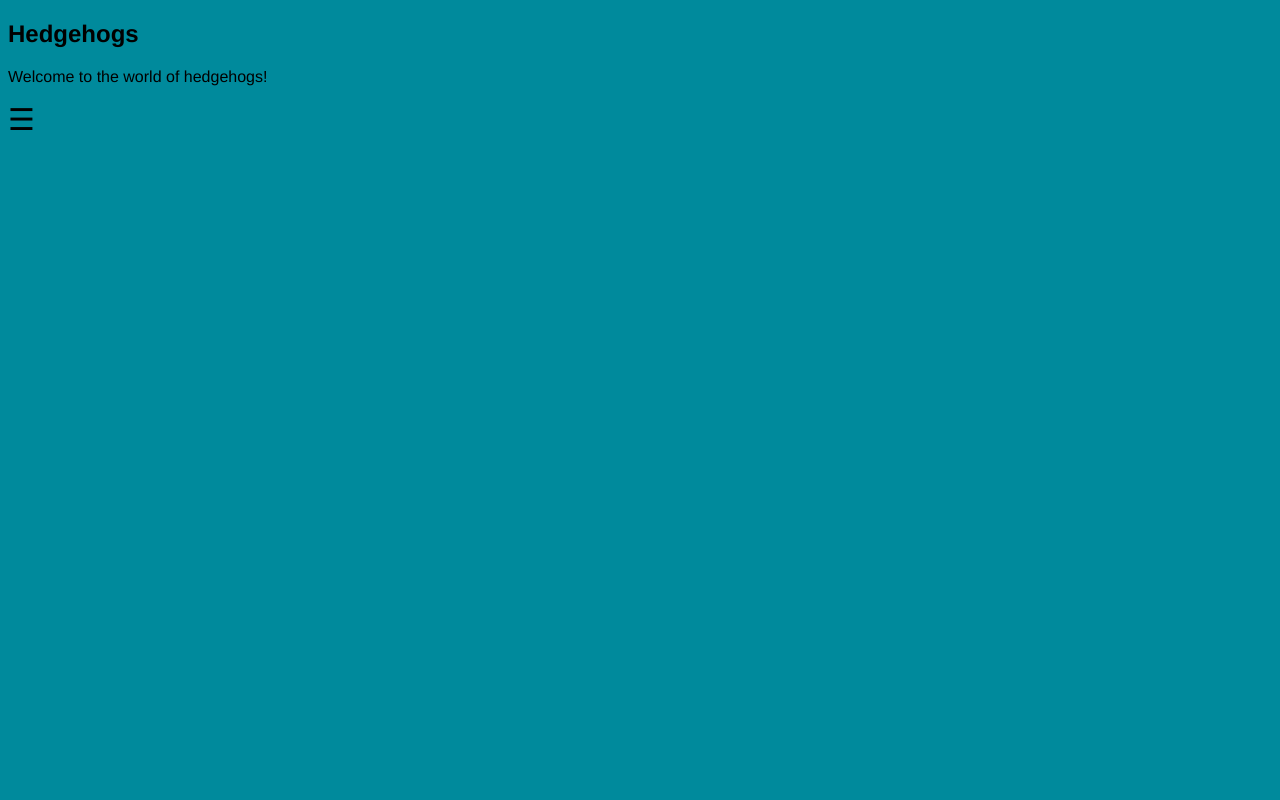
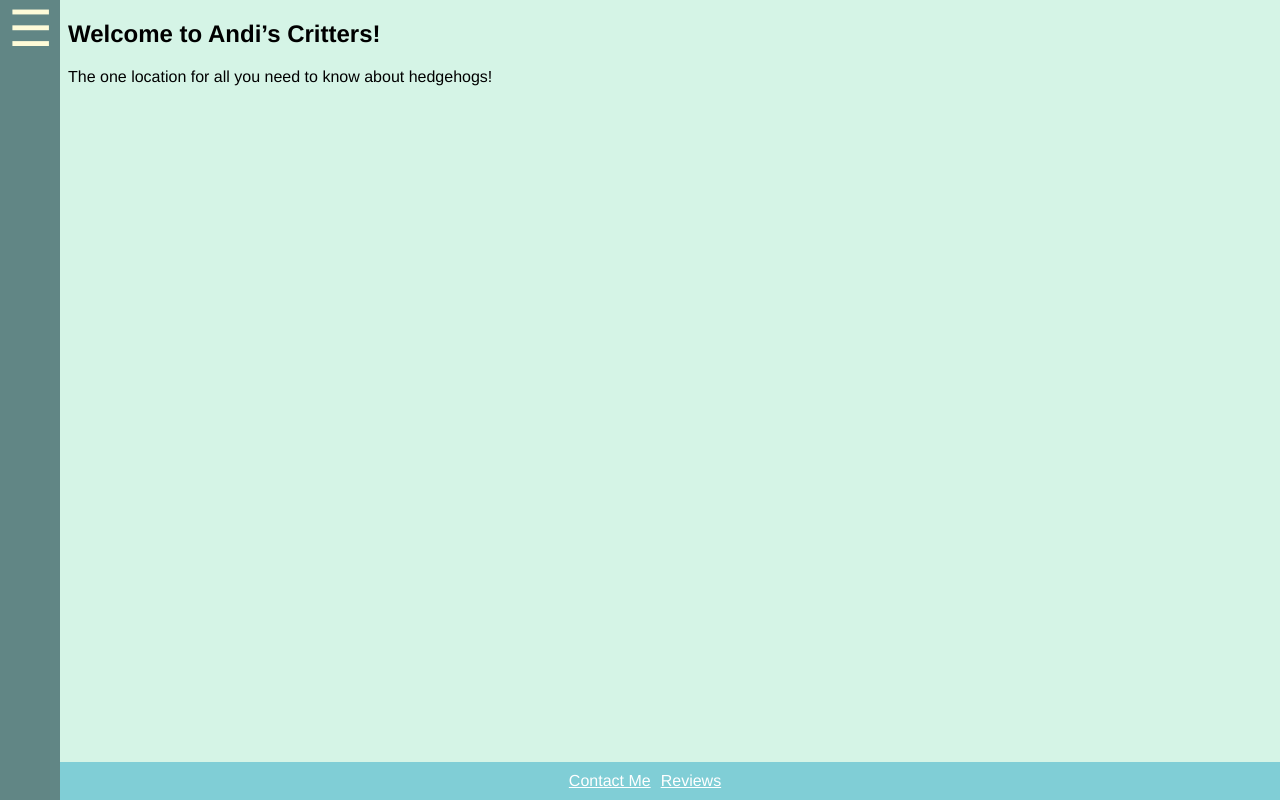
Before and after one commit to brandon-s-w/CS268Project1, a plain HTML site: page index.html in a window 1280 px wide. Drawn offline with Linux system fonts and the light colour scheme.

Commit message:
updated index.html with desired nav bar updates along with ability to use index.html as a template for future page development

```diff
--- a/index.html
+++ b/index.html
@@ -2,11 +2,16 @@
 <html>
    <head>
       <meta name="viewport" content="width=device-width, initial-scale=1">
+      <title>Andi’s Critters</title>
       <!-- CSS (move to separate file later) -->
       <style>
          body {
-         font-family: "Helvetica";
-         background-color: #008a9c;
+            font-family: "Helvetica";
+            background-color: #d5f4e6;
+         }
+
+         .main-content {
+            transition: 0.5s;
          }
 
          .navBar {
@@ -16,24 +21,22 @@
          z-index: 1;
          top: 0;
          left: 0;
-         background-color: rgb(0, 0, 0);
+         background-color: #618685;
          overflow-x: hidden;
          transition: 0.5s;
-         padding-top: 60px;
          }
 
          .navBar-bottom {
          position: absolute;
-         bottom: 10%;
+         bottom: 50px;
          left: 0;
-         font-size: 12px;
          }
 
          .navBar a {
          padding: 8px 8px 8px 32px;
          text-decoration: none;
          font-size: 25px;
-         color: #00e1ff;
+         color: #fefbd8;
          display: block;
          transition: 0.3s;
          }
@@ -42,7 +45,7 @@
          color: #0093a7;
          }
 
-         .navBar .closeNavBarBtn {
+         .navBarButton {
          position: absolute;
          top: 0;
          right: 25px;
@@ -51,44 +54,82 @@
          }
 
          @media screen and (max-height: 450px) {
-         .navBar {padding-top: 15px;}
-         .navBar a {font-size: 18px;}
+            .navBar {padding-top: 15px;}
+            .navBar a {font-size: 18px;}
+         }
+
+         footer {
+            display: flex;
+            justify-content: center;
+            padding: 5px;
+            background-color: #80ced6;
+            position: fixed;
+            left: 0;
+            bottom: 0;
+            width: 100%;
+            transition: 0.5s;
+         }
+
+         footer a {
+            display: flex;
+            justify-content: center;
+            padding: 5px;
+            color: #fff;
          }
       </style>
    </head>
    <body>
       <!-- Nav Bar -->
-      <div id="mainNavBar" class="navBar">
+      <div id="mainNavBar" class="navBar" style="width: 60px;">
          <!-- Close Button -->
-         <a style="font-size:30px;cursor:pointer" class="closeNavBarBtn" onclick="closeNavBar()">&times;</a>
-         <!-- Nav Links/Pages -->
-         <a href="#">Page1</a>
-         <a href="#">Page2</a>
-         <a href="#">Page3</a>
-         <a href="#">Page4</a>
-         <a href="#">Page5</a>
-         <a href="#">Page6</a>
-         <a href="#">Page7</a>
-         <a href="#">Page8</a>
-         <a href="#">Page9</a>
-         <a href="#">Page10</a>
-         <!-- Bottom Text -->
-         <a class="navBar-bottom" style="font-size: 18px;">By Ethan Blank & Brandon Westerman</a>
+         <span style="font-size:50px;cursor:pointer; float: right; margin-right: 7px; color: #fefbd8;" id="navBarButton" onclick="toggleNavBar()">&#9776;</span>
+         <br><br>
+         <!-- Nav Content -->
+         <div id="navContent" style="visibility: hidden; margin-top: 20px;">
+            <a href="index.html">Home</a>
+            <a href="myhedgehogs.html">My Hedgehogs</a>
+            <a href="megrowing.html">Watch Me Growing</a>
+            <a href="forsale.html">For Sale</a>
+            <a href="sold.html">Sold</a>
+            <a href="care.html">Hedgehog Care</a>
+            <a href="funfacts.html">Fun Facts!</a>
+
+            <!-- Bottom Text -->
+            <div class="navBar-bottom">
+               <a style="font-size: 18px;">Designed By:</a>
+               <a style="font-size: 18px;">Ethan Blank & Brandon Westerman</a>
+            </div>
+
+         </div>
       </div>
-      <!-- Header & p1 Text & Open Nav Bar button -->
-      <div class="main-content" id="main-content-div">
-        <h2>Hedgehogs</h2>
-        <p>Welcome to the world of hedgehogs!</p>
-        <span style="font-size:30px;cursor:pointer" onclick="openNavBar()">&#9776;</span>
+      <!-- Main content Div -->
+      <div class="main-content" id="main-content-div" style="margin-left: 60px;">
+        <h2>Welcome to Andi’s Critters!</h2>
+        <p>The one location for all you need to know about hedgehogs!</p>
       </div>
+      <!-- Footer -->
+      <footer id="footerID">
+         <a href="contact.html">Contact Me</a>
+         <a href="reviews.html">Reviews</a>
+     </footer>
       <!-- JavaScript for open/close nav bar -->
       <script>
-         function openNavBar() {
-           document.getElementById("mainNavBar").style.width = "250px";
-         }
+         var isNavBarOpen = false;
+         function toggleNavBar(){
+            if(isNavBarOpen){
+               document.getElementById("navContent").style.visibility = "hidden";
+               document.getElementById("mainNavBar").style.width = "60px";
+               document.getElementById("main-content-div").style.marginLeft = "60px";
+               document.getElementById("footerID").style.marginLeft = "60px";
 
-         function closeNavBar() {
-           document.getElementById("mainNavBar").style.width = "0";
+               isNavBarOpen = false;
+            } else {
+               document.getElementById("navContent").style.visibility = "visible";
+               document.getElementById("mainNavBar").style.width = "275px";
+               document.getElementById("main-content-div").style.marginLeft = "275px";
+               document.getElementById("footerID").style.marginLeft = "275px";
+               isNavBarOpen = true;
+            }
          }
       </script>
    </body>
```
Also changed, not shown: Structure.txt (added).
